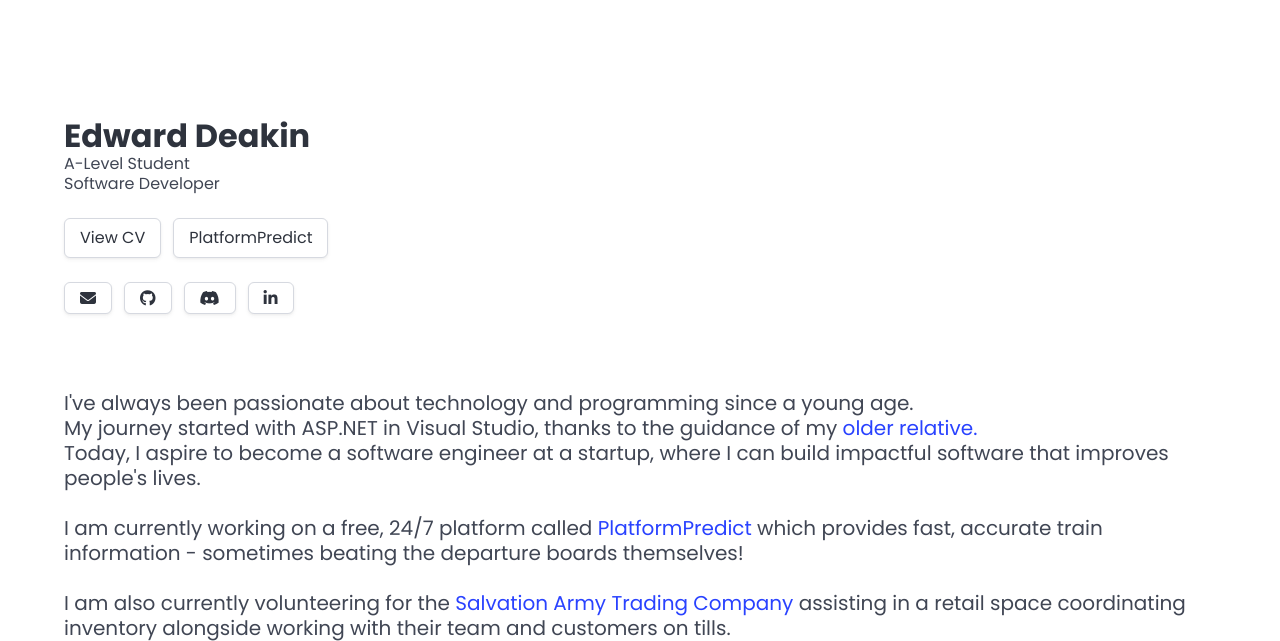
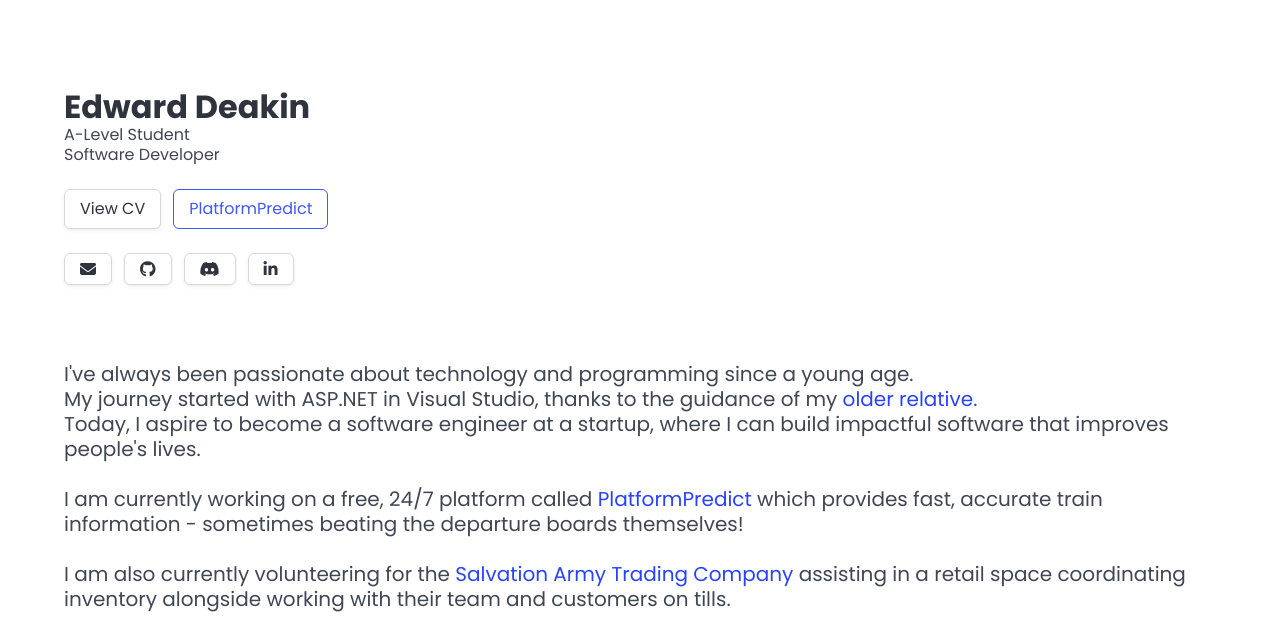
Before and after one commit to Edward-Deakin/Portfolio, a Flask app: page / in a window 1280 px wide. Shown: the top 641 px of the page. Run offline with Flask 3, Linux system fonts and the light colour scheme.

Commit message:
small platformpredict button design tweak

```diff
--- a/templates/index.html
+++ b/templates/index.html
@@ -26,7 +26,7 @@
   <body>
     <section class="section">
       <div class="container">
-        <div class="columns" style="margin-top: 5%">
+        <div class="columns" style="margin-top: 2.5%">
           <div class="column">
             <h1 class="title">
               Edward Deakin
@@ -36,7 +36,7 @@
                 Software Developer<br>
               <div class="buttons">
                 <a class="button" href="{{ url_for('static', filename='pdfs/EdwardDeakinsCV.pdf') }}" target="_blank">View CV</a>
-                <a class="button" href="https://platformpredict.co.uk" target="_blank">PlatformPredict</a>
+                <a class="button is-link is-outlined" href="https://platformpredict.co.uk" target="_blank">PlatformPredict</a>
               </div>
               <div class="buttons">
                 <a class="button" href="mailto:deakinedward53@outlook.com"><i class="fa-solid fa-envelope"></i></a>
```
